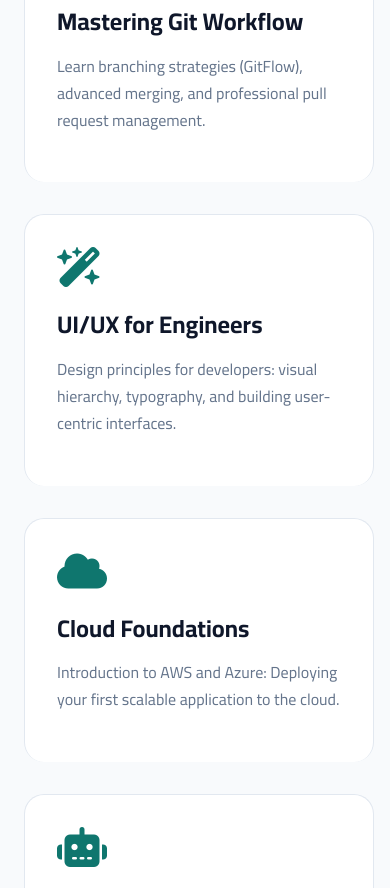
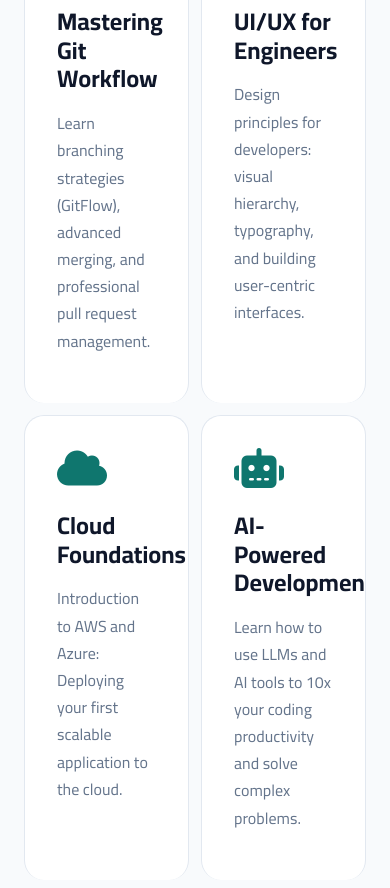
Before and after one commit to bilalelhamri19/codinglife-site, a website: page workshops.html in a window 390 px wide. Shown: the part 589-1477 px from the top of the page. Drawn offline with Linux system fonts and the light colour scheme.

Commit message:
style: adjust grid to 3 columns on PC and 2 columns on mobile

```diff
--- a/workshops.html
+++ b/workshops.html
@@ -11,9 +11,20 @@
   <style>
     .workshop-grid {
       display: grid;
-      grid-template-columns: repeat(auto-fit, minmax(350px, 1fr));
+      grid-template-columns: repeat(3, 1fr);
       gap: 32px;
       margin-bottom: 60px;
+    }
+    @media (max-width: 1024px) {
+      .workshop-grid { grid-template-columns: repeat(2, 1fr); gap: 16px; }
+      .workshop-card { padding: 20px; }
+      .workshop-card h3 { font-size: 1.2rem; }
+      .workshop-card p { font-size: 0.9rem; }
+    }
+    @media (max-width: 480px) {
+      .workshop-grid { grid-template-columns: repeat(2, 1fr); gap: 12px; }
+      .workshop-card { padding: 16px; }
+      .workshop-icon { font-size: 1.8rem; }
     }
     .workshop-card {
       background: var(--cl-surface);
```
